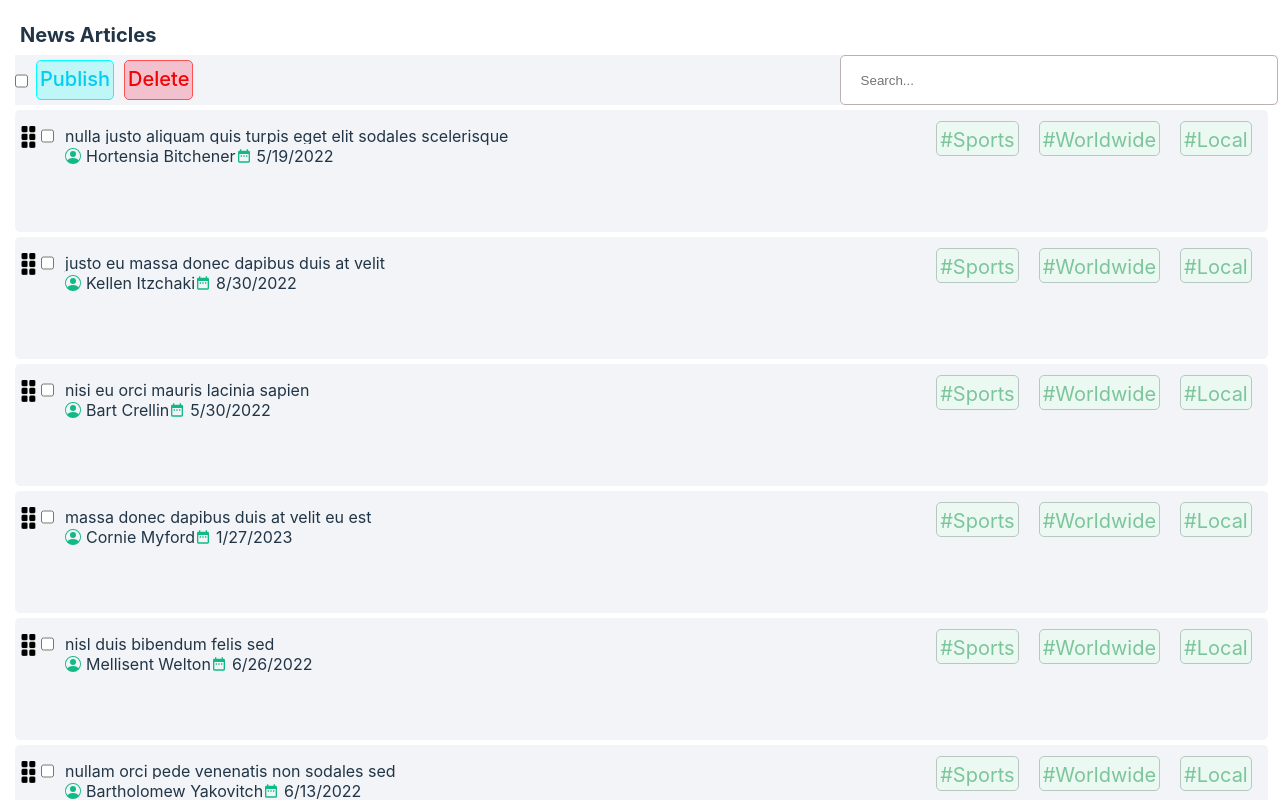
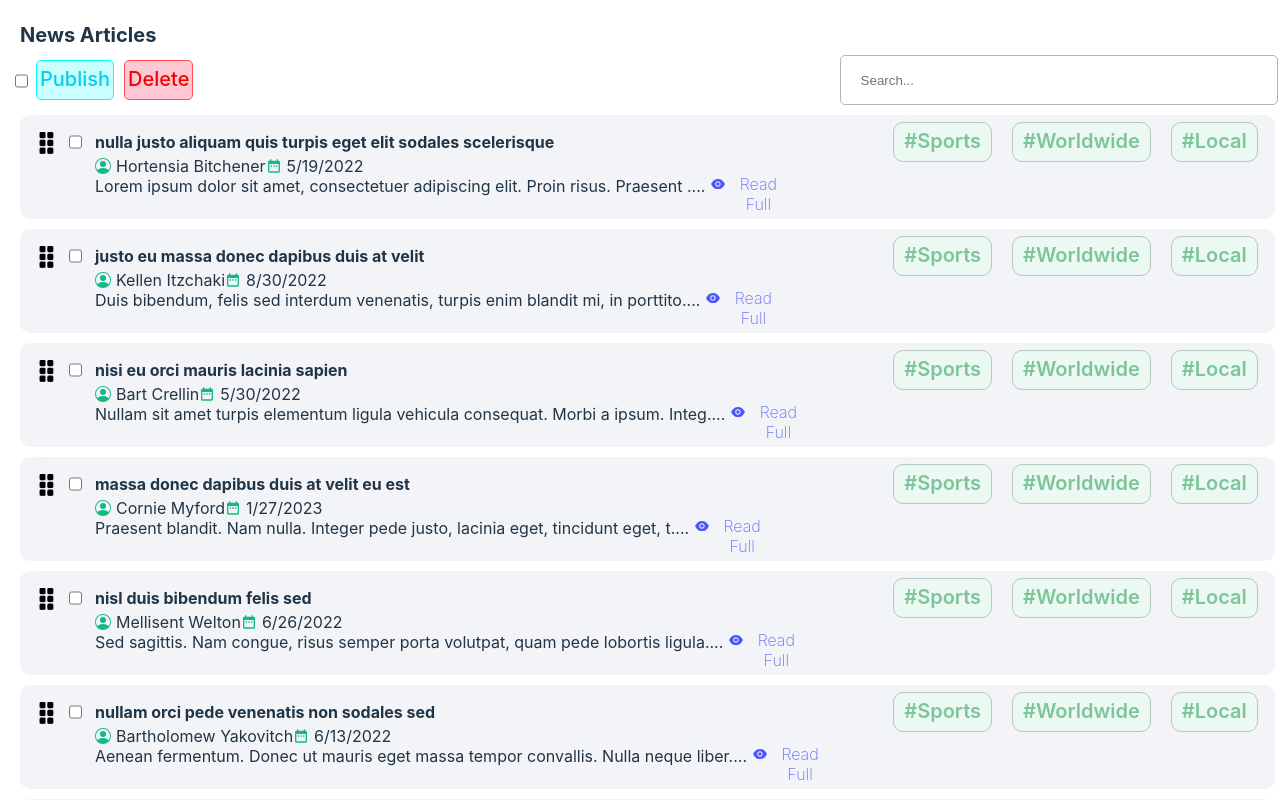
Before and after one commit to amtw123456/news-articles, a React (Vite) app: page / in a window 1280 px wide. Built offline with nearby package versions, Linux system fonts and the light colour scheme.

Commit message:
add: content info and button for view news articles

```diff
--- a/package.json
+++ b/package.json
@@ -12,7 +12,8 @@
   "dependencies": {
     "react": "^18.2.0",
     "react-dom": "^18.2.0",
-    "react-icons": "^4.10.1"
+    "react-icons": "^4.10.1",
+    "reactjs-popup": "^2.0.5"
   },
   "devDependencies": {
     "@types/react": "^18.0.37",
--- a/src/articles.css
+++ b/src/articles.css
@@ -1,18 +1,21 @@
 .news-articles-cards{
     width: 99%;
-    height: 120px;
-    margin-top: 5px;
+    height: 100px;
+    margin-top: 10px;
+    margin-left: 5px;
+    margin-bottom: 10px;
     background-color: #f2f4f7;
-    border: 1px solid #f2f4f7;
-    border-radius: 5px;
+    border: 2px solid #f2f4f7;
+    border-radius: 10px;
 }
 
 .icon-container{
     padding-top: 15px;
-    padding-left: 5px;
+    padding-left: 17px;
     padding-bottom: 0px;
     height: 100%;
     background-color: #f2f4f7;
+    border-radius: 25px;
 }
 
 .icon-square3x3-size{
@@ -27,28 +30,91 @@
 }
 
 .card-checkbox-input{
-    margin-left: 5px;
+    margin-left: 15px;
     background-color: #f2f4f7;
 }
 
 .content-title-style {
-    width: 80%;
+    width: 100%;
     white-space: 'nowrap';
     padding-top: 13px;
-    padding-left:8px;
+    padding-left:10px;
     height: 10px;
+    background-color: #f2f4f7;
+
+}
+
+.title-container{
+    background-color: #f2f4f7;
+    font-weight: 650;
+}
+
+.content-tags-style {
+    margin-right: 0px;
+    background-color: #f2f4f7;
+    border-radius: 10px;
+
+}
+
+.paragraph-unordered-list-container{
+    height: 25px;
+}
+
+.content-container{
+
+}
+
+.read-article-button button{
+    margin: 0px;
+    padding: 0px;
+    border: 2px solid #f2f4f7;
+    margin-left: 5px;
+    width: 80px;
+    border: none;
+    outline: none;
     background-color: #f2f4f7;
 }
 
-.author-container{
-    background-color: #f2f4f7;
+.read-article-button button:hover{
+    border: none;
+    outline: none;
 }
 
-.content-tags-style {
-    margin-left: 10%;
-    margin-right: 0px;
-    background-color: #f2f4f7;
+.read-article-button button:focus{
+    border: none;
+    outline: none;
+}
 
+
+.read-article-button ul{
+    margin: 0px;
+    padding: 0px;
+    height: 25px;
+}
+
+.icon-view-container{
+    padding-top: 2px;
+    color: #4c55fd;
+
+}
+
+.icon-view-container:hover{
+    padding-top: 2px;
+    color: #727275;
+}
+
+
+.icon-view-text-container{
+    padding-top: 0px;
+    font-weight: 200;
+    color: #646cff;
+
+}
+
+.icon-view-text-container:hover{
+    padding-top: 0px;
+    font-weight: 200;
+    color: #727275;
 }
 
 .icon-person-circle-container{
@@ -61,6 +127,11 @@
     padding-top: 2px;
     padding-right: 5px;
     background-color: #f2f4f7;
+
+}
+
+.author-date-container{
+    height: 20px;
 }
 
 
@@ -74,21 +145,27 @@
     height: 20px;
 }
 
-ul{
+.paragraph-container{
+    height: 40px;
+    width: 70%;
+}
+
+.news-articles-cards ul{
     background-color: #f2f4f7;
+    border-radius: 25px;
 }
 
 .tags-content {
-    padding-left:5px;
-    padding-right:30px;
-    padding-top: 5px;
     font-size: 20px;
     color: #7cc59a;
     margin: 5px;
-    margin-top: 10px;
+    margin-top: 5px;
     margin-right: 15px;
     padding: 3px;
+    padding-right: 10px;
+    padding-left: 10px;
     background-color: #ebf9f2;
     border: 1px solid #b6c8c1;
-    border-radius: 5px;
+    border-radius: 10px;
+    font-weight: 600;
 }
--- a/src/articles.jsx
+++ b/src/articles.jsx
@@ -3,9 +3,10 @@ import './articles.css'; // Import your header bar CSS file
 import Articles from '../mock_data/news-article-MOCK_DATA.json';
 import { BsPersonCircle } from "react-icons/bs";
 import { MdDateRange } from "react-icons/md";
+import { AiFillEye } from "react-icons/ai";
 
 
-function HeaderBar() {
+function ArticlePosts() {
 
   return (
     <div>
@@ -17,7 +18,7 @@ function HeaderBar() {
               </div>
               <input type="checkbox" className="card-checkbox-input" />
               <div className='content-title-style'>
-                <div className='author-container'>
+                <div className='title-container'>
                   {article.title}
                 </div>
                 <div className='author-date-container'>
@@ -36,6 +37,26 @@ function HeaderBar() {
                     </div>
                   </ul>
                 </div>
+                <ul className='paragraph-unordered-list-container'>
+                    <div className='content-container'>
+                      {article.content.substring(0,80)}
+                      ....
+                    </div>
+                    <div className='read-article-button'>
+                      <button onclick="changeColor()">
+                        <ul>
+                          <div className='icon-view-container'>
+                            <AiFillEye />
+                          </div>
+                          <a className='icon-view-text-container'>
+                            Read Full
+                          </a>
+                        </ul>
+                      </button>
+                    </div>
+
+                </ul>
+
               </div>
               <div className='content-tags-style'>
                 <ul>
@@ -57,4 +78,4 @@ function HeaderBar() {
   );
 };
 
-export default HeaderBar;
+export default ArticlePosts;
--- a/src/newsArticle.css
+++ b/src/newsArticle.css
@@ -14,3 +14,7 @@
   font-weight: bold;
   padding-bottom: 5px;
 }
+
+.article-containers {
+  padding: 5px;
+}
--- a/src/newsArticles.jsx
+++ b/src/newsArticles.jsx
@@ -9,6 +9,7 @@ function NewsArticles() {
         <div className="news-articles-heading">News Articles</div>
         <Navbar />
         <ArticlesPosts />
+
       </div>
     )
   }
```
Also changed, not shown: 1 other file (tests, documents, lock files or other folders). Lines whose indentation alone changed are shown as unchanged.
